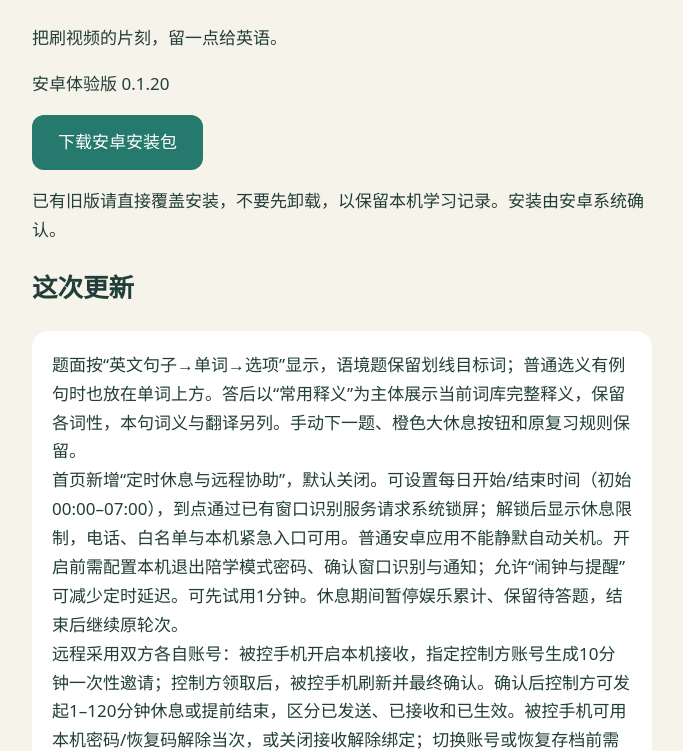
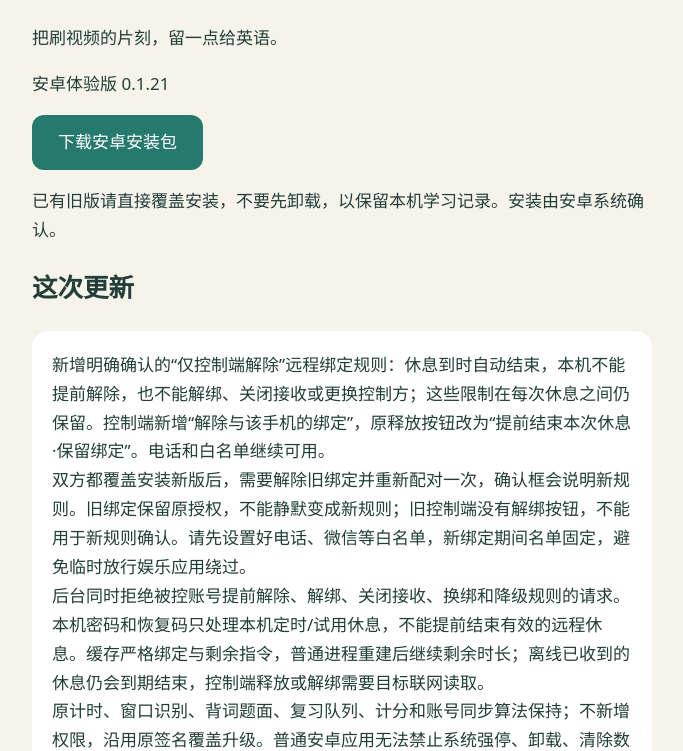
Before and after one commit to chanyunyu418-netizen/cijian-updates, a plain HTML site: page index.html in a window 1280 px wide. Shown: the part 175-926 px from the top of the page, without its empty margins (298-981 px from the left). Drawn offline with Linux system fonts and the light colour scheme.

Commit message:
Publish Cijian 0.1.21: controller-only remote release and unpair

```diff
--- a/index.html
+++ b/index.html
@@ -1,9 +1,9 @@
 <!doctype html>
 <html lang="zh-CN"><meta charset="utf-8"><meta name="viewport" content="width=device-width,initial-scale=1"><title>词间 · 安卓下载</title>
 <style>body{margin:0;background:#f6f3eb;color:#223e38;font:17px/1.7 system-ui,sans-serif}main{max-width:620px;margin:8vh auto;padding:28px}h1{font-size:42px;line-height:1.2}a.download{display:inline-block;background:#26796d;color:white;padding:13px 26px;border-radius:12px;text-decoration:none}pre{white-space:pre-wrap;font:inherit;background:white;padding:20px;border-radius:16px}small{display:block;margin-top:28px}</style>
-<main><h1>词间</h1><p>把刷视频的片刻，留一点给英语。</p><p>安卓体验版 0.1.20</p><p><a class="download" href="cijian-0.1.20.apk" download>下载安卓安装包</a></p>
-<p>已有旧版请直接覆盖安装，不要先卸载，以保留本机学习记录。安装由安卓系统确认。</p><h2>这次更新</h2><pre>题面按“英文句子→单词→选项”显示，语境题保留划线目标词；普通选义有例句时也放在单词上方。答后以“常用释义”为主体展示当前词库完整释义，保留各词性，本句词义与翻译另列。手动下一题、橙色大休息按钮和原复习规则保留。
-首页新增“定时休息与远程协助”，默认关闭。可设置每日开始/结束时间（初始00:00–07:00），到点通过已有窗口识别服务请求系统锁屏；解锁后显示休息限制，电话、白名单与本机紧急入口可用。普通安卓应用不能静默自动关机。开启前需配置本机退出陪学模式密码、确认窗口识别与通知；允许“闹钟与提醒”可减少定时延迟。可先试用1分钟。休息期间暂停娱乐累计、保留待答题，结束后继续原轮次。
-远程采用双方各自账号：被控手机开启本机接收，指定控制方账号生成10分钟一次性邀请；控制方领取后，被控手机刷新并最终确认。确认后控制方可发起1–120分钟休息或提前结束，区分已发送、已接收和已生效。被控手机可用本机密码/恢复码解除当次，或关闭接收解除绑定；切换账号或恢复存档前需关闭本机接收。双方需联网，屏幕亮起时约15秒检查，锁屏、冻结或离线会延迟。发送成功不代表手机已执行。
-原计时算法、窗口归属/小窗识别算法、学习队列与计分未重写，陪学服务仅增加休息优先条件。24组逻辑测试、5组存档测试、24项真实后台配对与权限检查通过，测试账号已清理；沿用原签名覆盖安装。本版未连接手机，定时锁屏和远程界面仍需实机体验；系统强停、卸载、撤销权限或冻结仍能中断限制，不能保证绝对锁机。</pre>
+<main><h1>词间</h1><p>把刷视频的片刻，留一点给英语。</p><p>安卓体验版 0.1.21</p><p><a class="download" href="cijian-0.1.21.apk" download>下载安卓安装包</a></p>
+<p>已有旧版请直接覆盖安装，不要先卸载，以保留本机学习记录。安装由安卓系统确认。</p><h2>这次更新</h2><pre>新增明确确认的“仅控制端解除”远程绑定规则：休息到时自动结束，本机不能提前解除，也不能解绑、关闭接收或更换控制方；这些限制在每次休息之间仍保留。控制端新增“解除与该手机的绑定”，原释放按钮改为“提前结束本次休息·保留绑定”。电话和白名单继续可用。
+双方都覆盖安装新版后，需要解除旧绑定并重新配对一次，确认框会说明新规则。旧绑定保留原授权，不能静默变成新规则；旧控制端没有解绑按钮，不能用于新规则确认。请先设置好电话、微信等白名单，新绑定期间名单固定，避免临时放行娱乐应用绕过。
+后台同时拒绝被控账号提前解除、解绑、关闭接收、换绑和降级规则的请求。本机密码和恢复码只处理本机定时/试用休息，不能提前结束有效的远程休息。缓存严格绑定与剩余指令，普通进程重建后继续剩余时长；离线已收到的休息仍会到期结束，控制端释放或解绑需要目标联网读取。
+原计时、窗口识别、背词题面、复习队列、计分和账号同步算法保持；不新增权限，沿用原签名覆盖升级。普通安卓应用无法禁止系统强停、卸载、清除数据或撤销权限，不能保证绝对锁机。本版未连接真机，建议先做1分钟测试。</pre>
 <small>仅提供安卓版本。软件内可选择是否下载更新。本页及安装包使用HTTPS提供。</small></main></html>
```
Also changed, not shown: update.json (+5 -5 lines), 2 other files.
